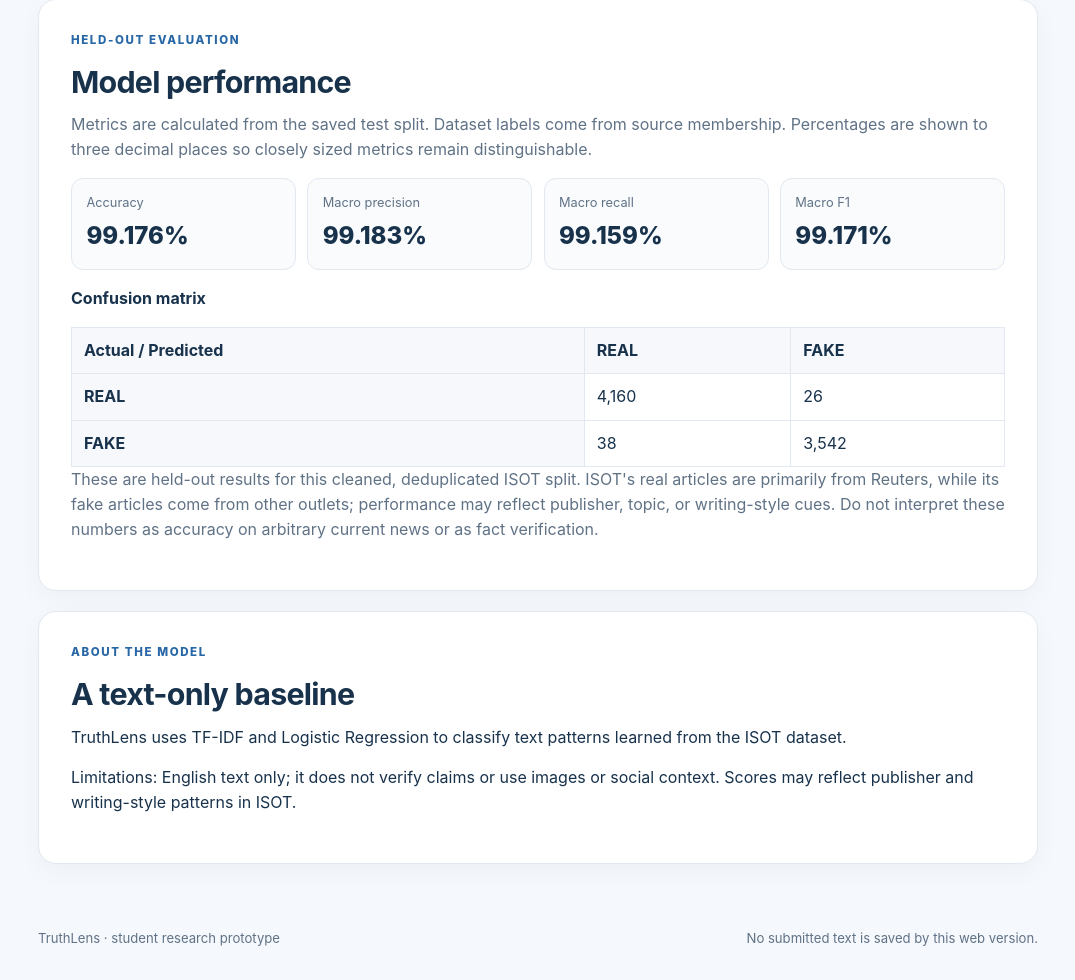
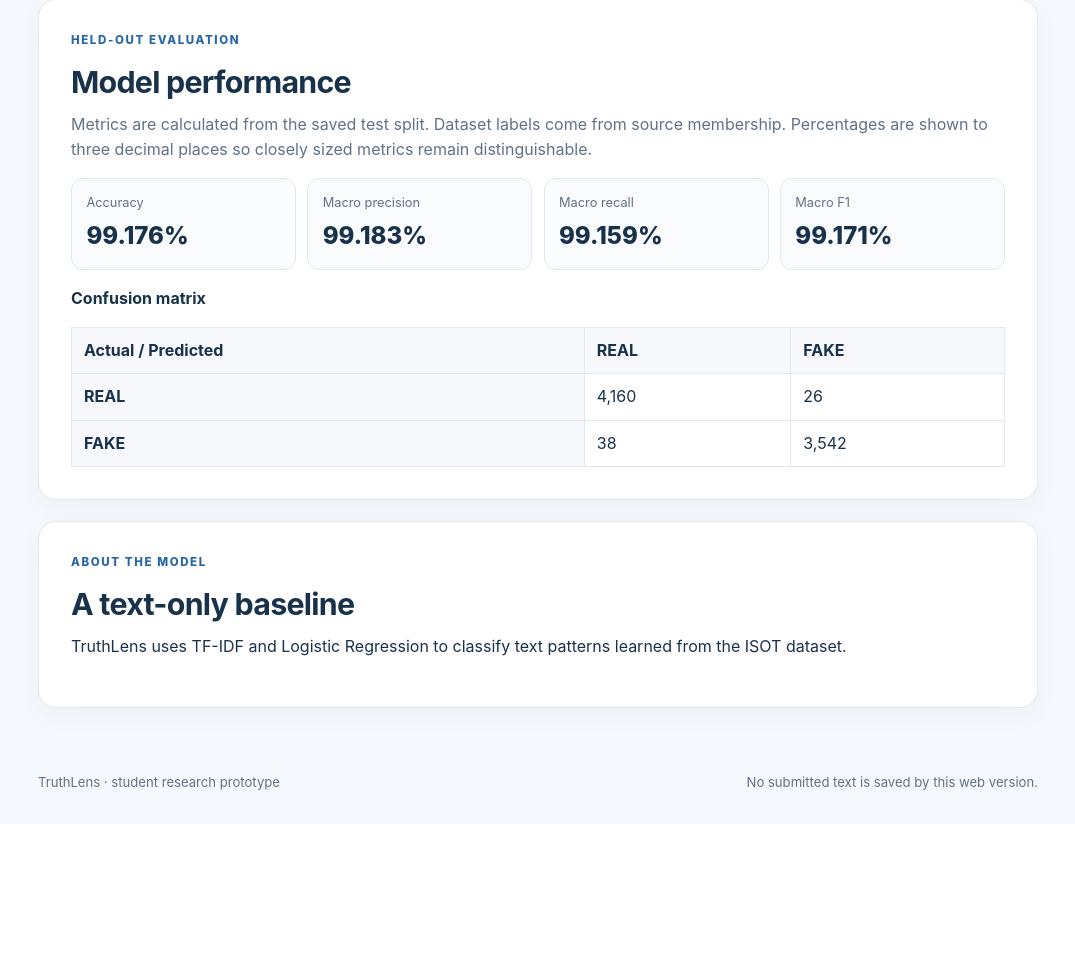
Before and after one commit to MarufAhamed-ui/Fake-News, a Flask app: page / in a window 1280 px wide. Shown: the part 1366-2346 px from the top of the page, without its empty margins (102-1177 px from the left). After the commit the page ends 2156 px from the top, so only its background shows below. Run offline with Flask 3, Linux system fonts and the light colour scheme; data that the repository does not hold is empty.

Commit message:
Remove selected evaluation and about notes

```diff
--- a/domain_version/static/app.js
+++ b/domain_version/static/app.js
@@ -201,7 +201,6 @@ async function loadMetrics() {
       root.append(card);
     }
     renderMatrix(test);
-    document.querySelector("#evaluation-note").textContent = data.evaluation_note || "";
   } catch (error) {
     document.querySelector("#metric-cards").append(el("p", "status", "Could not load metrics."));
   }
--- a/domain_version/templates/index.html
+++ b/domain_version/templates/index.html
@@ -70,14 +70,12 @@
         <h3>Confusion matrix</h3>
         <div id="confusion-matrix"></div>
       </div>
-      <p id="evaluation-note" class="muted"></p>
     </section>
 
     <section id="about" class="panel about">
       <p class="eyebrow">ABOUT THE MODEL</p>
       <h2>A text-only baseline</h2>
       <p>TruthLens uses TF-IDF and Logistic Regression to classify text patterns learned from the ISOT dataset.</p>
-      <p>Limitations: English text only; it does not verify claims or use images or social context. Scores may reflect publisher and writing-style patterns in ISOT.</p>
     </section>
   </main>
 
```
